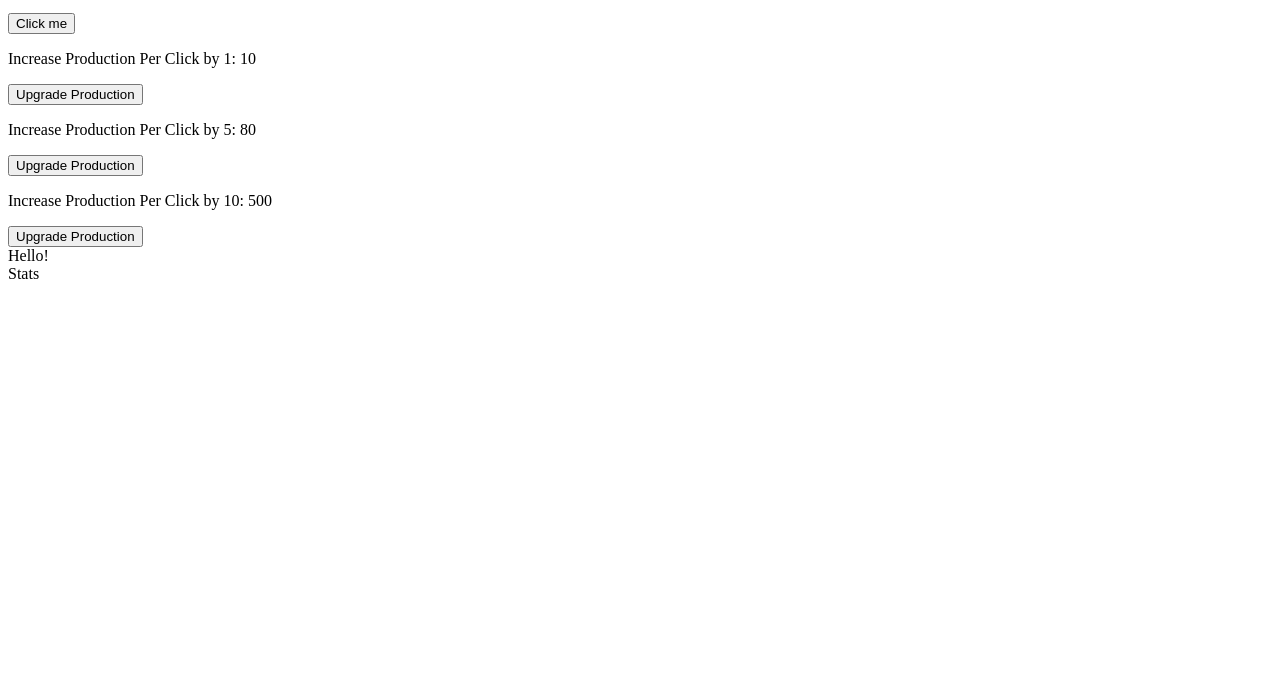
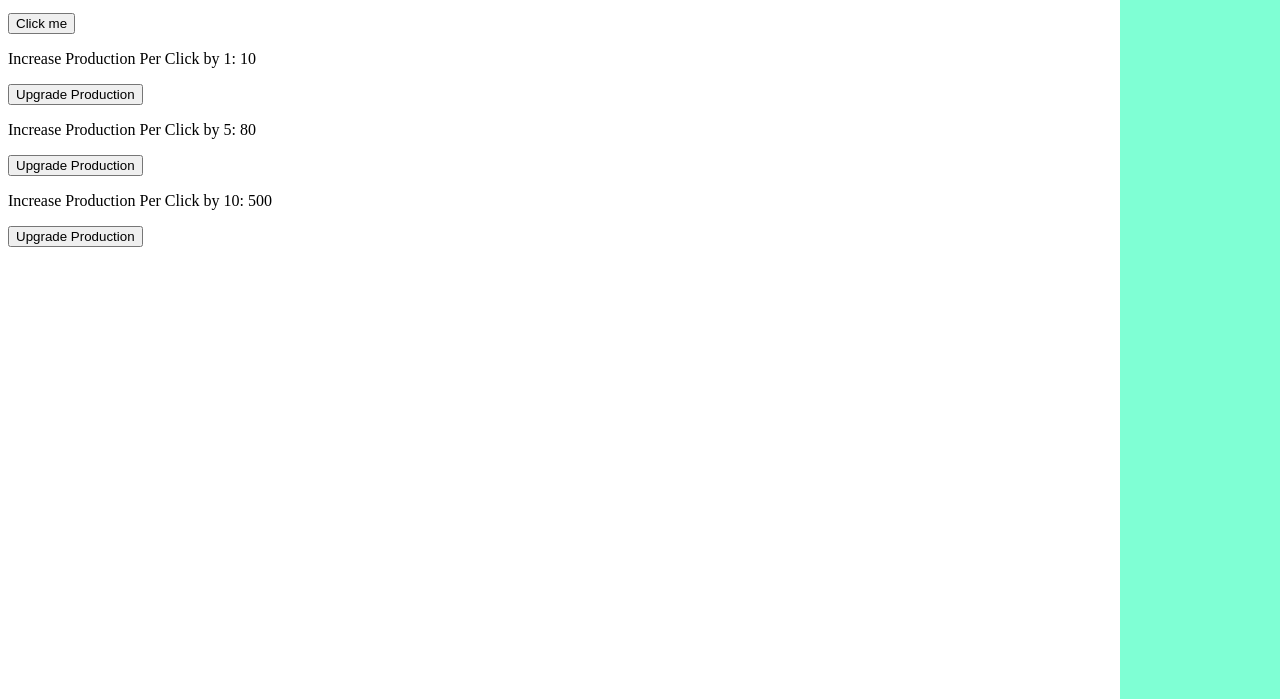
Before and after one commit to dennis-yang-D/clickergame, a plain HTML site: page index.html in a window 1280 px wide. Shown: the part 101-800 px from the top of the page. Drawn offline with Linux system fonts and the light colour scheme.

Commit message:
Update CSS

```diff
--- a/gamestyle.css
+++ b/gamestyle.css
@@ -1,5 +1,5 @@
 /* The sidebar menu */
-sidebar {
+.sidebar {
   height: 100%; /* Full-height: remove this if you want "auto" height */
   width: 160px; /* Set the width of the sidebar */
   position: fixed; /* Fixed Sidebar (stay in place on scroll) */
```
